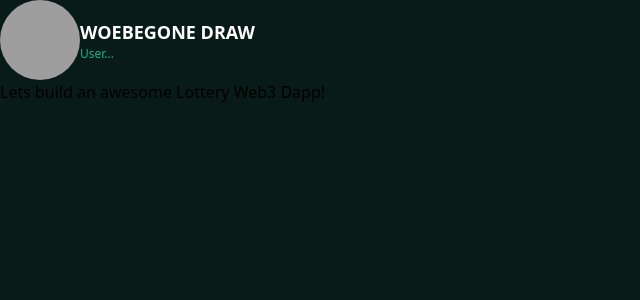
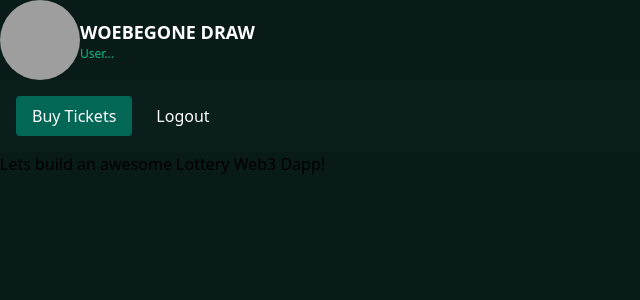
Before and after one commit to stumey/CryptoLottery, a Next.js app: page / in a window 1280 px wide. Shown: the top 300 px of the page, without its empty margins (0-640 px from the left). Built offline with nearby package versions, Linux system fonts and the light colour scheme; grey boxes are pictures that could not be loaded.

Commit message:
Built out nav buttons for buying and logout, installed heroicons for admin panel

```diff
--- a/components/Header.tsx
+++ b/components/Header.tsx
@@ -1,4 +1,5 @@
 import React from 'react'
+import NavButton from './NavButton'
 
 function Header() {
   return (
@@ -14,6 +15,10 @@
             <p className="text-xs  text-emerald-500 truncate">User...</p>
         </div>
         </div>
+        <div className="bg-[#0A1F1C] p-4 space-x-2">
+            <NavButton isActive title="Buy Tickets"/>
+            <NavButton title="Logout"/>
+        </div>
     </div>
   )
 }
--- /dev/null
+++ b/components/NavButton.tsx
@@ -0,0 +1,18 @@
+import React from 'react'
+
+interface Props {
+    title: string;
+    isActive?: boolean;
+}
+
+function NavButton( {title, isActive} : Props) {
+  return (
+    <button className={`${
+        isActive && "bg-[#036756]"
+    } hover:bg-[#036756] text-white py-2 px-4 rounded`}>
+    {title}
+    </button>
+  );
+}
+
+export default NavButton
--- a/package.json
+++ b/package.json
@@ -6,6 +6,7 @@
     "start": "next start"
   },
   "dependencies": {
+    "@heroicons/react": "^2.0.13",
     "next": "latest",
     "react": "18.2.0",
     "react-dom": "18.2.0"
```
Also changed, not shown: 1 other file (tests, documents, lock files or other folders).
